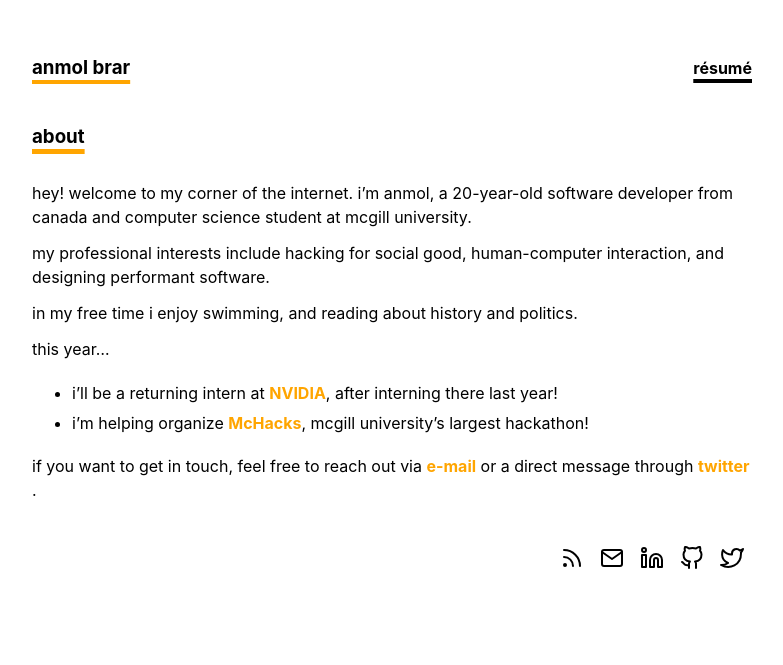
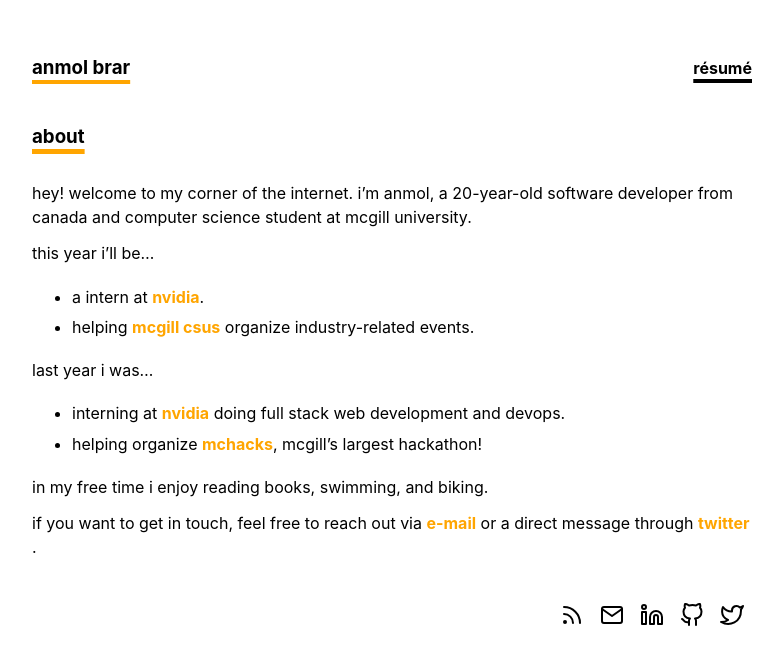
Before and after one commit to brarsanmol/brarsanmol.github.io, a Jekyll site: the page built from index.markdown, in a window 1280 px wide. Shown: the top 665 px of the page, without its empty margins (248-1031 px from the left). Built offline with Jekyll 4.4.1, drawn with Linux system fonts in a browser that asks for light colours.

Commit message:
🖊️ update about section

```diff
--- a/_config.yml
+++ b/_config.yml
@@ -23,13 +23,15 @@ email: hey@anmolbrar.ca
 about: |
   hey! welcome to my corner of the internet. i'm anmol, a 20-year-old software developer from canada and computer science student at mcgill university.
 
-  my professional interests include hacking for social good, human-computer interaction, and designing performant software.
+  this year i'll be...
+    * a intern at [nvidia](https://nvidia.com).
+    * helping [mcgill csus](https://mcgill-csus.ca) organize industry-related events.
 
-  in my free time i enjoy swimming, and reading about history and politics.
+  last year i was...
+    * interning at [nvidia](https://nvidia.com) doing full stack web development and devops.
+    * helping organize [mchacks](https://mchacks.ca), mcgill's largest hackathon!
 
-  this year...
-    * i'll be a returning intern at [NVIDIA](https://nvidia.com), after interning there last year!
-    * i'm helping organize [McHacks](https://mchacks.ca), mcgill university's largest hackathon!
+  in my free time i enjoy reading books, swimming, and biking.
 
   if you want to get in touch, feel free to reach out via [e-mail](mailto:hey@anmolbrar.ca) or a direct message through [twitter](https://www.twitter.com/brarsanmol).
 description: >- # this means to ignore newlines until "baseurl:"
```
